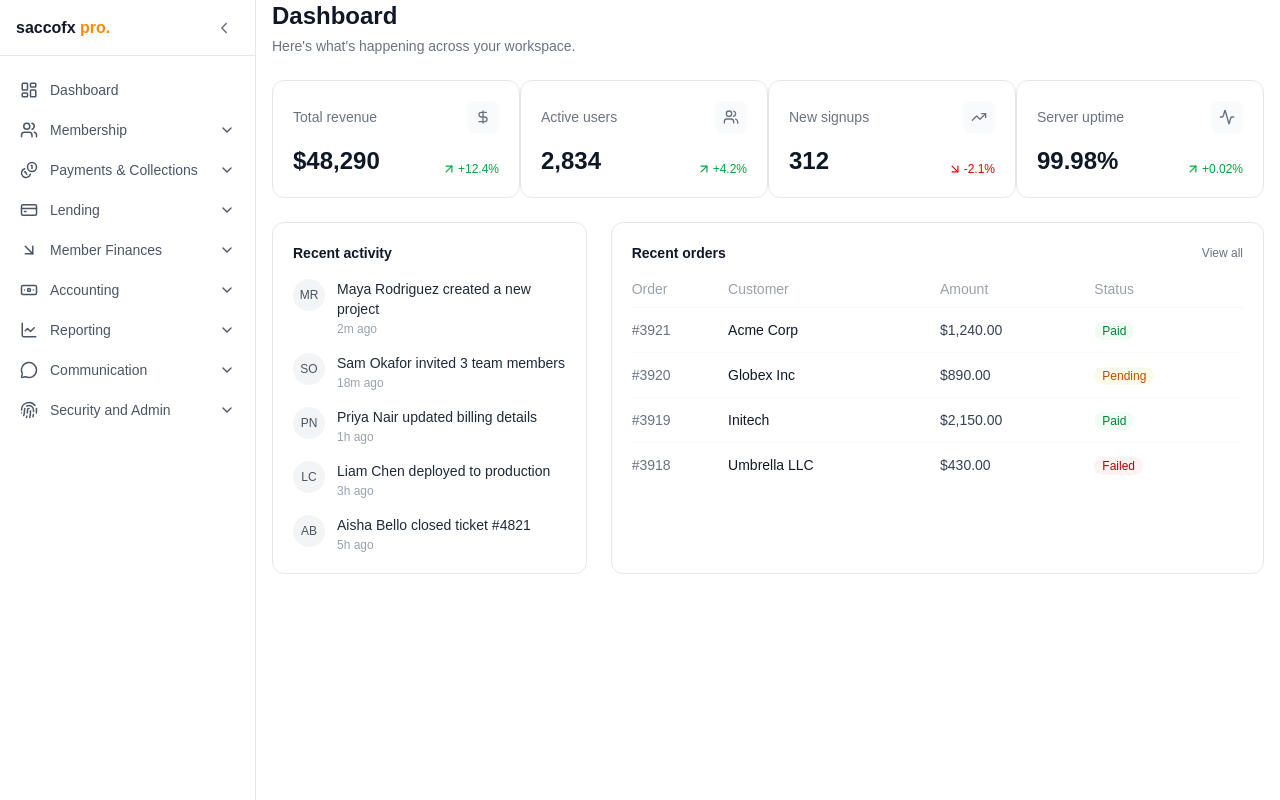
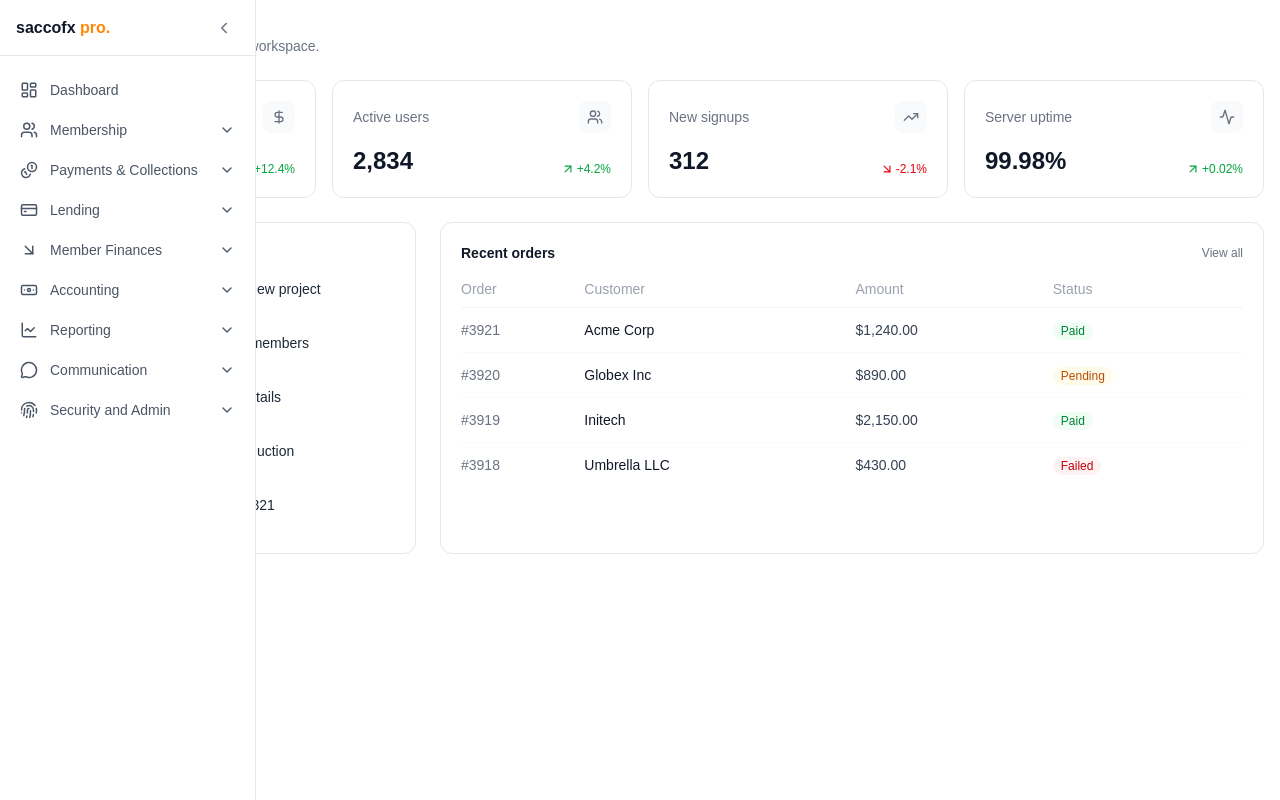
Before and after one commit to pacheko-ke/saccofx, a Next.js app: page / in a window 1280 px wide. Built offline with nearby package versions, Linux system fonts and the light colour scheme.

Commit message:
make sidebar fixed

```diff
--- a/components/Main.tsx
+++ b/components/Main.tsx
@@ -71,7 +71,7 @@ export default function Main() {
             </div>
 
             {/* Stat cards */}
-            <div className=" flex flex-col md:flex-row gap-y-4">
+            <div className=" flex flex-col md:flex-row gap-y-4 md:gap-x-4">
                 {stats.map(({ label, value, change, trend, icon: Icon }) => (
                     <div
                         key={label}
--- a/components/SideBar.tsx
+++ b/components/SideBar.tsx
@@ -164,7 +164,7 @@ export default function Sidebar() {
 
   return (
 
-    <div >
+    <div className="fixed">
     <aside
       className={`h-screen sticky top-0 flex flex-col border-r border-gray-200 bg-white transition-all duration-200 ${collapsed ? "w-16" : "w-64"
         }`}
```
